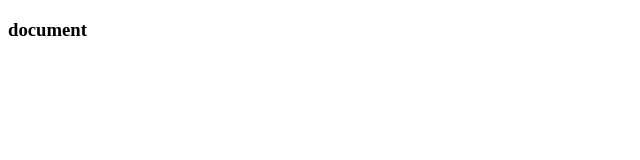
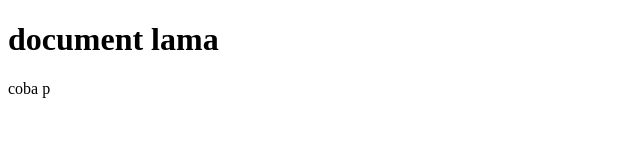
Before and after one commit to arijordi/git-learn-2, a plain HTML site: page test1.html in a window 1280 px wide. Shown: the whole page, without its empty margins (0-640 px from the left). Drawn offline with Linux system fonts and the light colour scheme.

Commit message:
editing test1 to h1 and add p text coba p

```diff
--- a/test1.html
+++ b/test1.html
@@ -6,6 +6,7 @@
     <title>Document</title>
 </head>
 <body>
-    <h3>document</h3>
+    <h1>document lama</h1>
+    <p>coba p</p>
 </body>
 </html>
```
